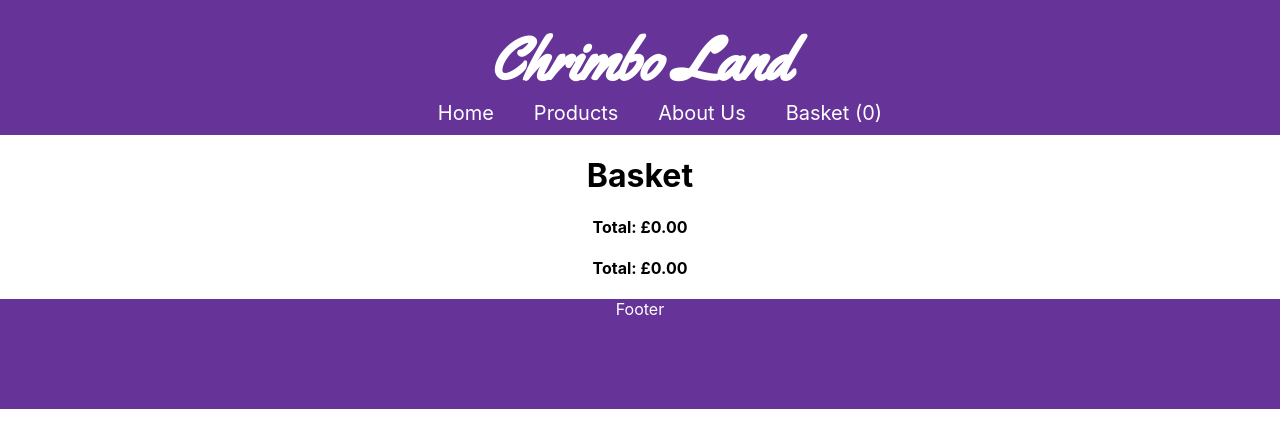
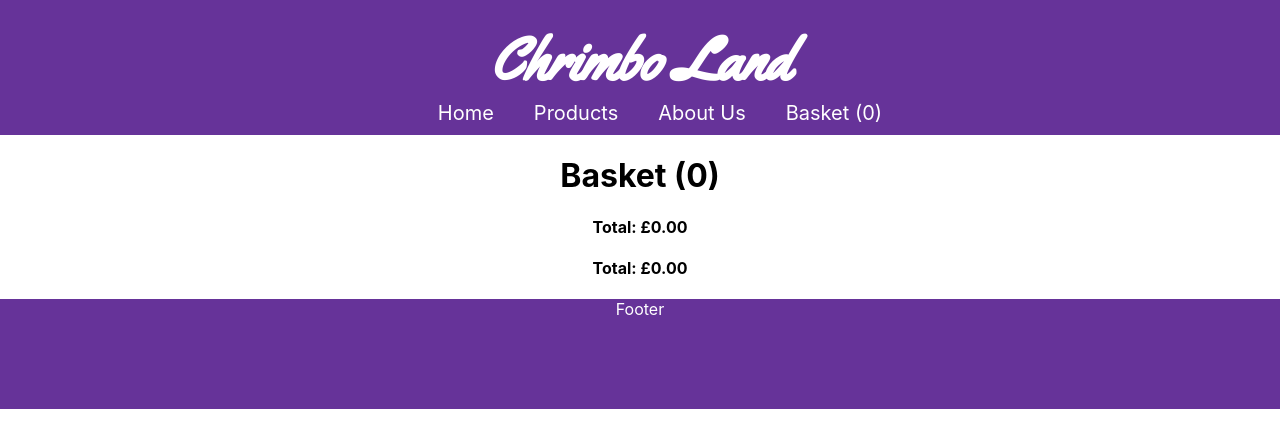
Before and after one commit to jimbob68/shopfront, a React (Create React App) app: page /basket in a window 1280 px wide. Shown: the top 448 px of the page. Built offline with nearby package versions, Linux system fonts and the light colour scheme.

Commit message:
Added the number of items in a basket on the basket page.

```diff
--- a/src/screens/Basket.js
+++ b/src/screens/Basket.js
@@ -20,6 +20,15 @@ const Basket = ({ basketItems, setBasketItems }) => {
 		});
 		return basket;
 	};
+
+	const getNumberOfItemsInBasket = () => {
+		let basketSize = 0;
+		for (const [ key, value ] of Object.entries(basketItems)) {
+			basketSize += value.amount;
+		}
+		return basketSize;
+	};
+
 	const basketTotal = () => {
 		// let total = 0;
 		// basketItems.forEach((item) => {
@@ -34,7 +43,7 @@ const Basket = ({ basketItems, setBasketItems }) => {
 	};
 	return (
 		<div>
-			<h1>Basket</h1>
+			<h1>Basket ({getNumberOfItemsInBasket()})</h1>
 			<h4>Total: £{basketTotal()}</h4>
 			{displayBasketItems()}
 			<h4>Total: £{basketTotal()}</h4>
```
Also changed, not shown: 1 other file (tests, documents, lock files or other folders).
